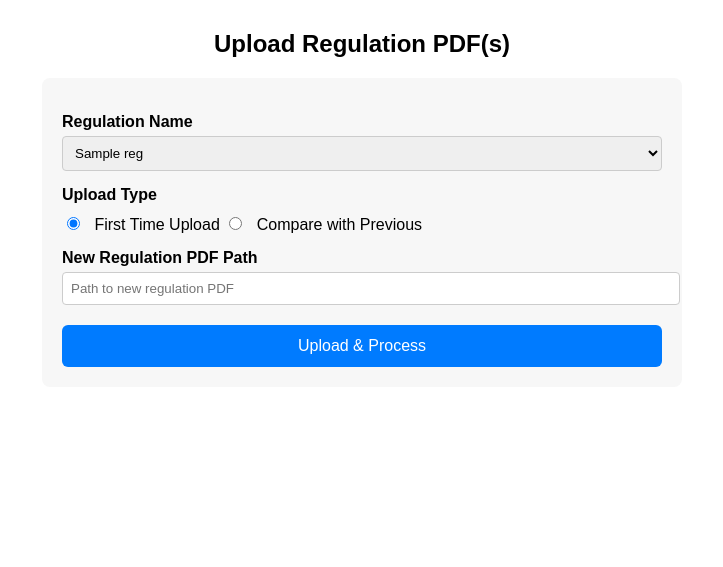
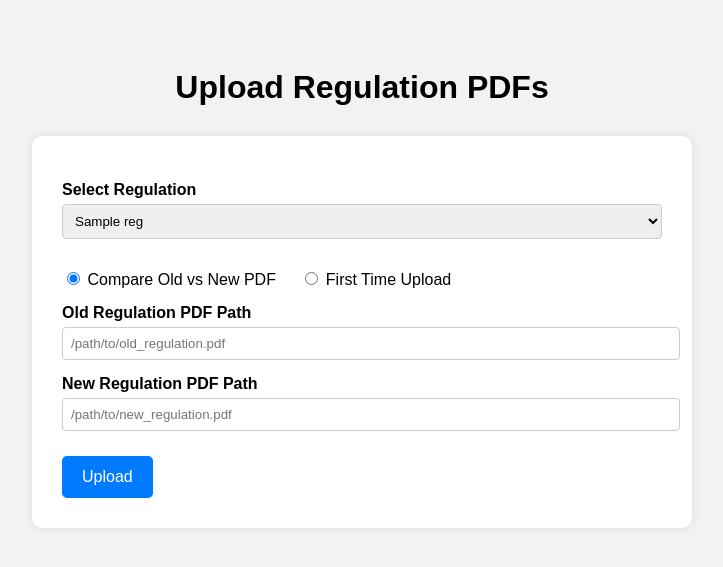
Before and after one commit to sangram2093/reg_change_tracker, a Flask app: template templates/index.html in a window 1280 px wide. Shown: the top 567 px of the page, without its empty margins (278-1001 px from the left). Run offline with Flask 3, Linux system fonts and the light colour scheme; the template is opened without the code that fills it: most values are stand-ins (such as "Sample title", 1, 10 or a date in 2020); parts of the project's set-up code (start-up, migrations or seed data) failed here and were passed over.

Commit message:
Update index.html

```diff
--- a/templates/index.html
+++ b/templates/index.html
@@ -6,86 +6,119 @@
   <style>
     body {
       font-family: Arial, sans-serif;
-      margin: 30px;
+      background-color: #f2f2f2;
+      padding: 40px;
     }
-    h2 {
+
+    h1 {
       text-align: center;
+      margin-bottom: 30px;
     }
-    form {
+
+    .form-container {
       max-width: 600px;
-      margin: 0 auto;
-      background: #f7f7f7;
-      padding: 20px;
-      border-radius: 8px;
+      margin: auto;
+      background: white;
+      padding: 30px;
+      border-radius: 10px;
+      box-shadow: 0 0 10px rgba(0,0,0,0.1);
     }
+
     label {
       display: block;
       margin-top: 15px;
       font-weight: bold;
     }
-    input[type="text"], select {
+
+    input[type="text"],
+    select {
       width: 100%;
       padding: 8px;
       margin-top: 5px;
       border-radius: 4px;
       border: 1px solid #ccc;
     }
+
     .radio-group {
-      margin-top: 10px;
+      margin-top: 15px;
     }
-    .radio-group input {
-      margin-right: 10px;
+
+    .radio-group label {
+      display: inline-block;
+      font-weight: normal;
+      margin-right: 20px;
     }
-    .form-section {
-      margin-top: 10px;
-    }
-    button {
-      margin-top: 20px;
-      width: 100%;
-      padding: 12px;
-      font-size: 16px;
+
+    .btn-submit {
+      margin-top: 25px;
+      padding: 12px 20px;
       background-color: #007BFF;
       color: white;
+      font-size: 16px;
       border: none;
-      border-radius: 6px;
+      border-radius: 5px;
       cursor: pointer;
     }
-    button:hover {
+
+    .btn-submit:hover {
       background-color: #0056b3;
     }
+
+    .hidden {
+      display: none;
+    }
   </style>
-  <script>
-    function togglePdfInputs(type) {
-      document.getElementById("oldPdfGroup").style.display = type === 'comparison' ? 'block' : 'none';
-    }
-  </script>
 </head>
 <body>
-  <h2>Upload Regulation PDF(s)</h2>
-
+  <h1>Upload Regulation PDFs</h1>
+  <div class="form-container">
     <form method="POST">
-    <label for="regulation">Regulation Name</label>
-    <select name="regulation" required>
+      <label for="regulation">Select Regulation</label>
+      <select name="regulation" id="regulation" required>
         {% for reg in regulations %}
           <option value="{{ reg.id }}">{{ reg.name }}</option>
         {% endfor %}
       </select>
 
-    <label>Upload Type</label>
       <div class="radio-group">
-      <input type="radio" name="upload_type" value="first" checked onclick="togglePdfInputs('first')"> First Time Upload
-      <input type="radio" name="upload_type" value="comparison" onclick="togglePdfInputs('comparison')"> Compare with Previous
+        <label><input type="radio" name="upload_mode" value="compare" checked onchange="toggleUploadMode()"> Compare Old vs New PDF</label>
+        <label><input type="radio" name="upload_mode" value="first_time" onchange="toggleUploadMode()"> First Time Upload</label>
       </div>
 
-    <div id="oldPdfGroup" style="display: none;">
+      <div id="compare-fields">
         <label for="old_path">Old Regulation PDF Path</label>
-      <input type="text" name="old_path" placeholder="Path to old regulation PDF">
+        <input type="text" name="old_path" id="old_path" placeholder="/path/to/old_regulation.pdf">
+
+        <label for="new_path">New Regulation PDF Path</label>
+        <input type="text" name="new_path" id="new_path" placeholder="/path/to/new_regulation.pdf">
       </div>
 
-    <label for="new_path">New Regulation PDF Path</label>
-    <input type="text" name="new_path" required placeholder="Path to new regulation PDF">
+      <div id="first-time-field" class="hidden">
+        <label for="first_time_path">New Regulation PDF Path</label>
+        <input type="text" name="first_time_path" id="first_time_path" placeholder="/path/to/regulation.pdf">
+      </div>
 
-    <button type="submit">Upload & Process</button>
+      <button type="submit" class="btn-submit">Upload</button>
     </form>
+  </div>
+
+  <script>
+    function toggleUploadMode() {
+      const mode = document.querySelector('input[name="upload_mode"]:checked').value;
+      const compareFields = document.getElementById("compare-fields");
+      const firstTimeField = document.getElementById("first-time-field");
+
+      if (mode === "compare") {
+        compareFields.classList.remove("hidden");
+        firstTimeField.classList.add("hidden");
+      } else {
+        compareFields.classList.add("hidden");
+        firstTimeField.classList.remove("hidden");
+      }
+    }
+
+    // Ensure correct visibility on page load
+    window.onload = toggleUploadMode;
+  </script>
 </body>
 </html>
```
Lines whose indentation alone changed are shown as unchanged.
